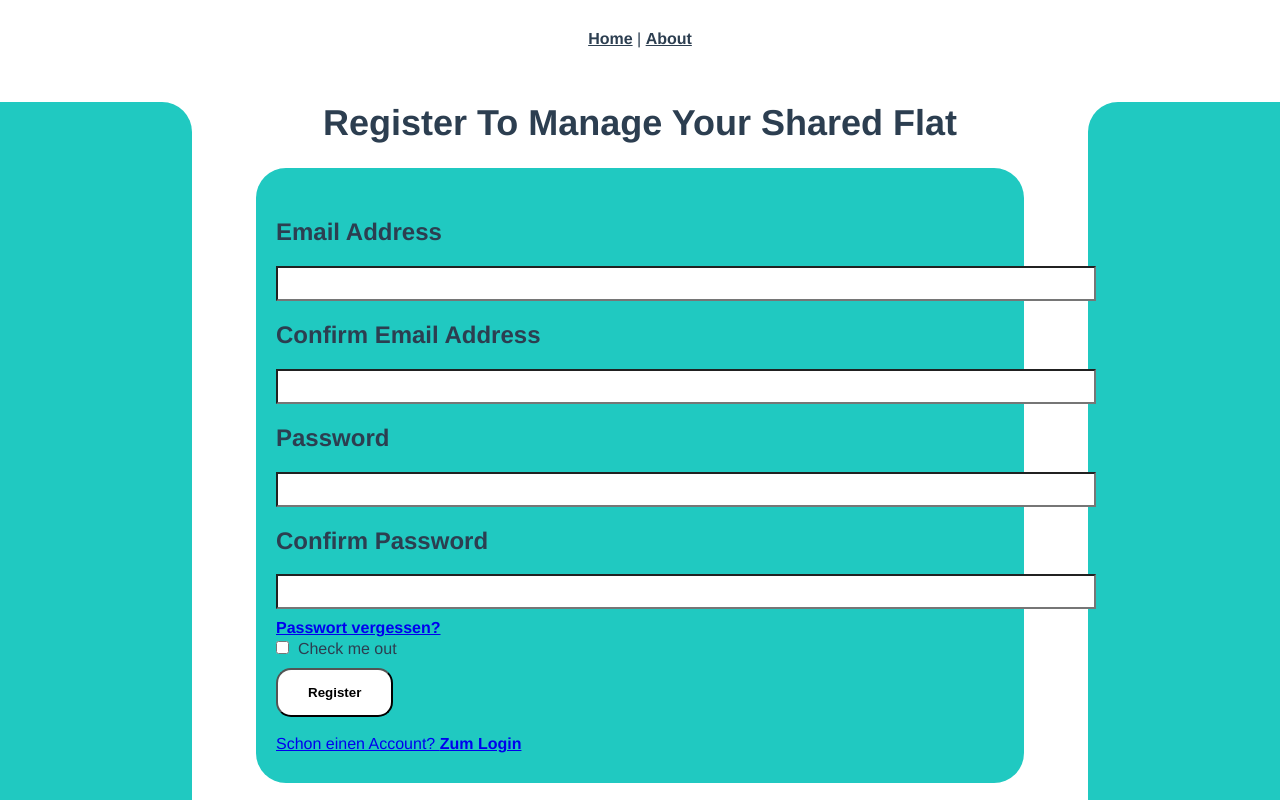
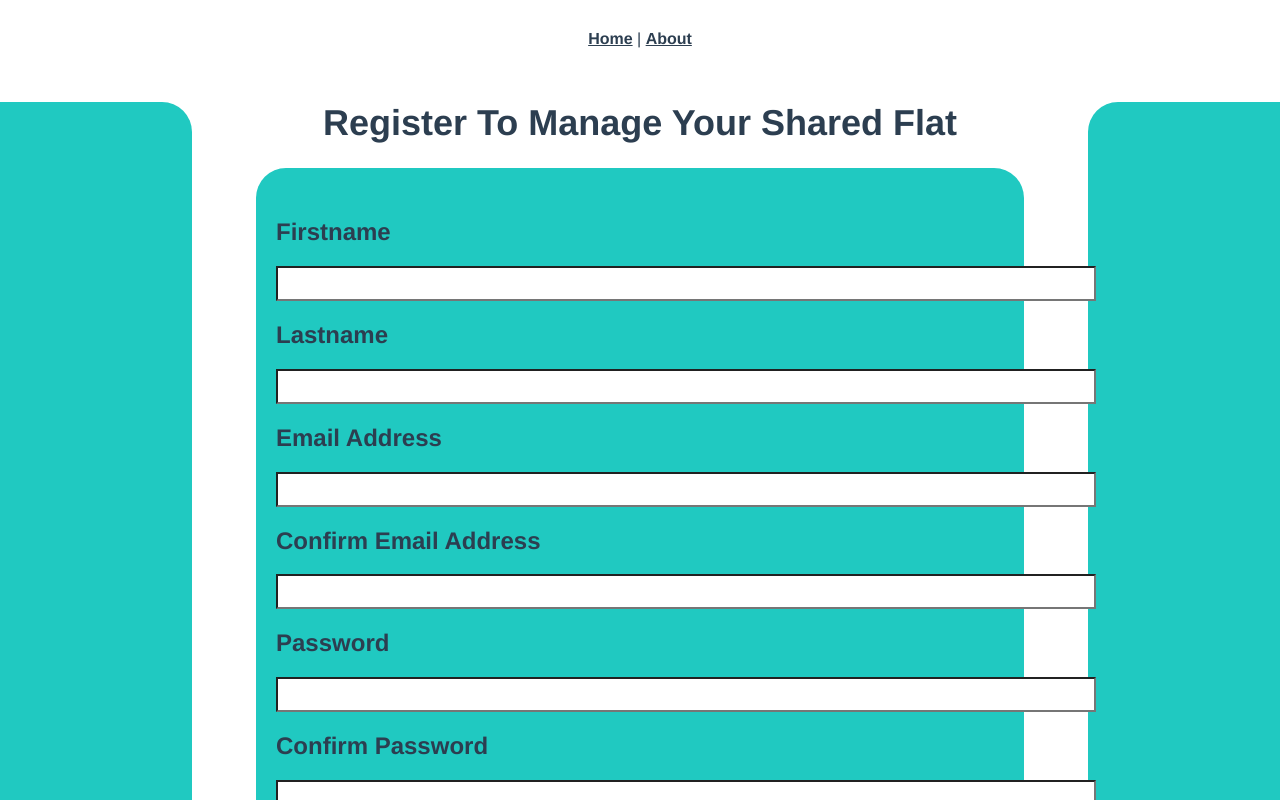
Before and after one commit to Aegid1/Webtech_Project_Frontend, a Vue app: page /registration in a window 1280 px wide. Shown: the top 800 px of the page. Built offline with nearby package versions, Linux system fonts and the light colour scheme.

Commit message:
Firstname und Lastname in der Registration hinzugefügt.

```diff
--- a/src/views/RegistrationView.vue
+++ b/src/views/RegistrationView.vue
@@ -6,6 +6,12 @@
         <form>
           <h1>Register To Manage Your Shared Flat</h1>
           <div class ="WrapperLoginForm">
+            <div class="loginForm">
+              <label for="exampleFirstname" class="Form-titles"><b><h2>Firstname</h2></b></label>
+              <input type="" class="InputFields" id="examplefirstName" required aria-describedby="emailHelp">
+              <label for="exampleLastname" class="Form-titles"><b><h2>Lastname</h2></b></label>
+              <input type="String" class="InputFields" id="exampleLastname" required aria-describedby="emailHelp">
+            </div>
             <div class="loginForm">
               <label for="exampleInputEmail1" class="Form-titles"><b><h2>Email Address</h2></b></label>
               <input type="email" class="InputFields" id="exampleInputEmail1" required aria-describedby="emailHelp">
@@ -106,7 +112,7 @@ export default {
 <style scoped>
 
 .firstDiv {
-  height: 100vh;
+  height: 130vh;
   width: 15%;
   z-index: 0;
   border-radius: 0px 30px 0px 0px;
@@ -123,7 +129,7 @@ export default {
 
 .thirdDiv{
   width: 15%;
-  height: 100vh;
+  height: 130vh;
   z-index: 0;
   border-radius: 30px 0px 0px 0px;
   background-color: #20c9c1;
```
